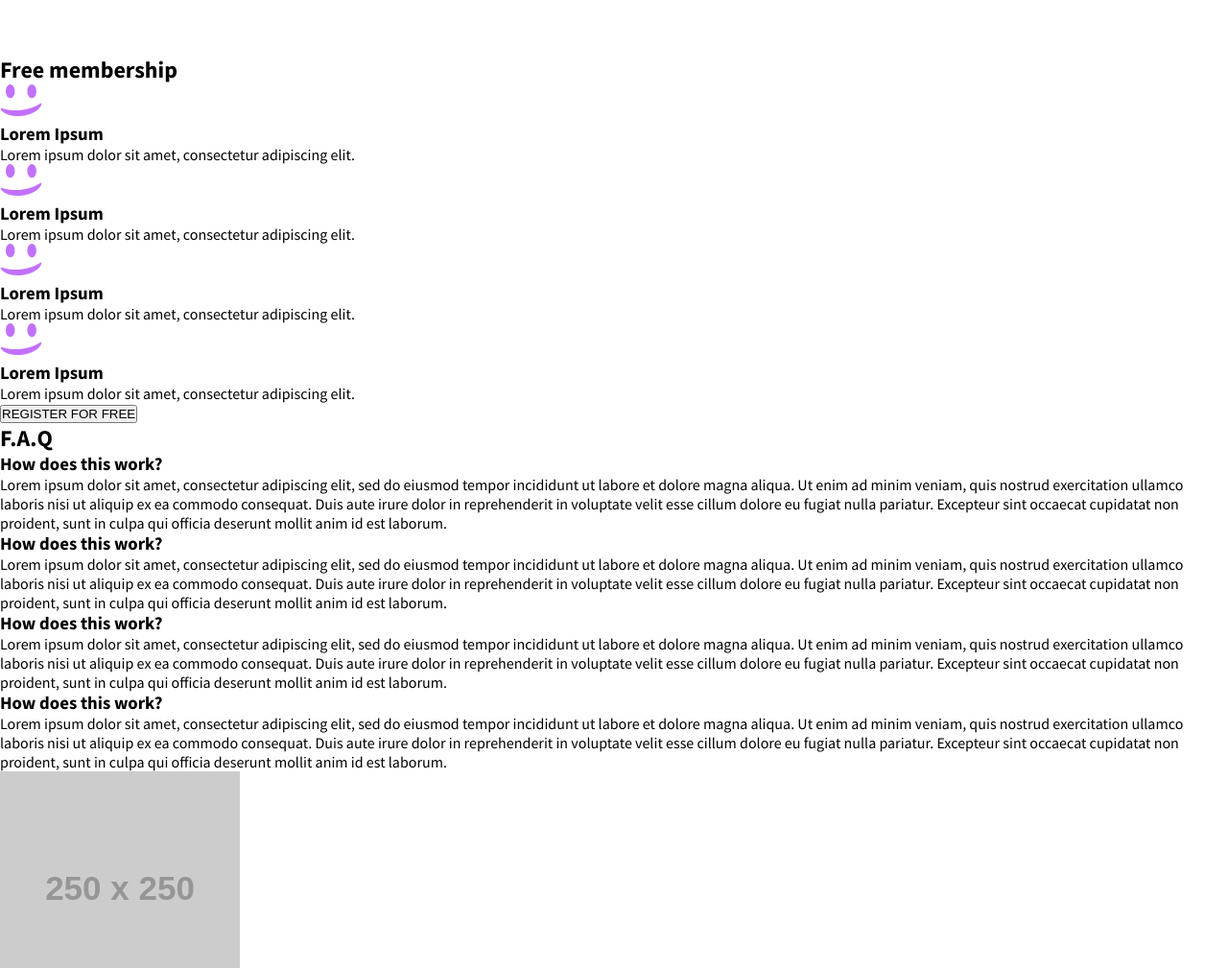
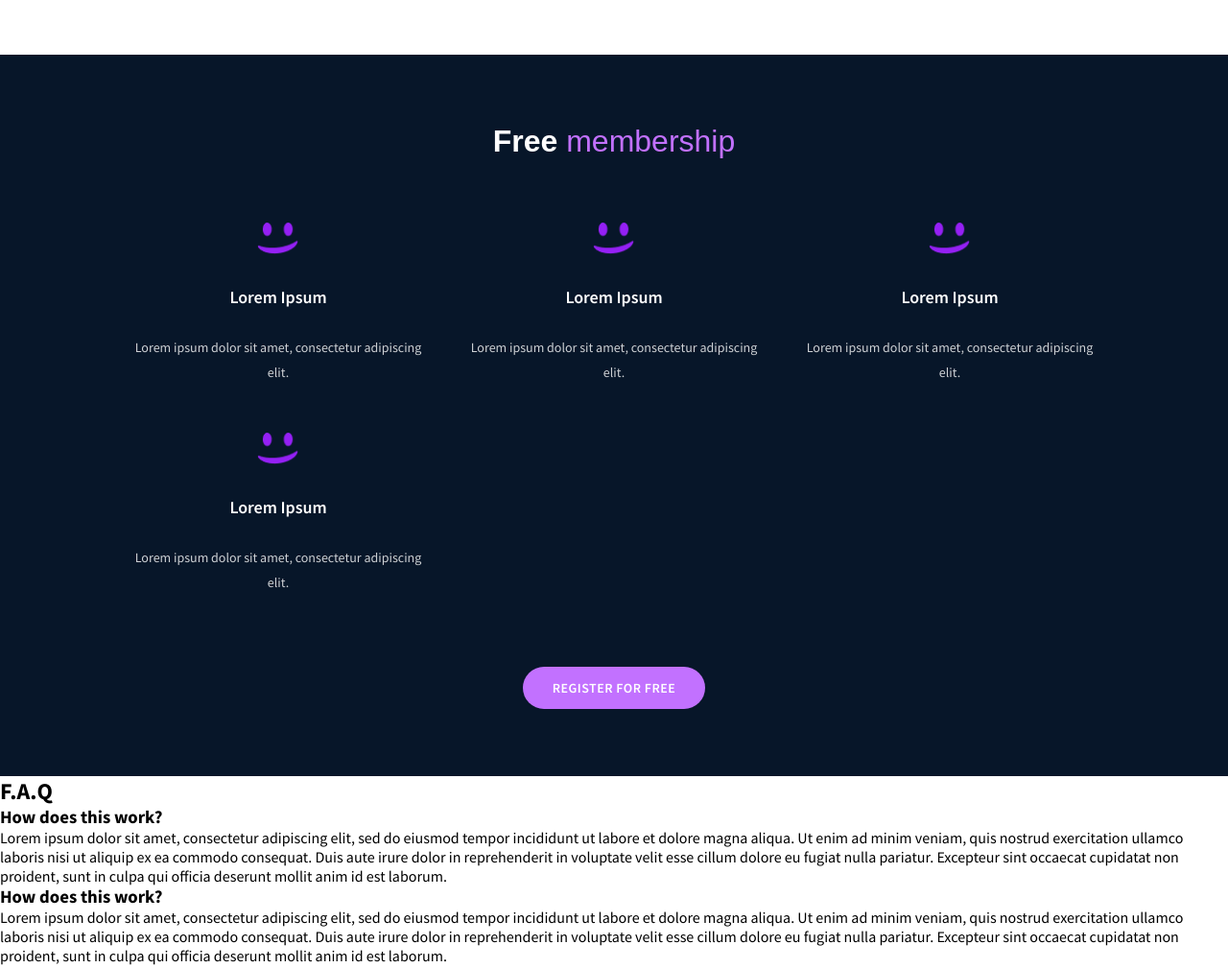
Before and after one commit to tony555t/alx_html_css, a plain HTML site: page css_advanced/index.html in a window 1280 px wide. Shown: the part 1979-2988 px from the top of the page at 96% size. Drawn offline with Linux system fonts and the light colour scheme; placeholder pictures from the web are drawn by us; a web font is replaced by a local one.

Commit message:
memebership section

```diff
--- a/css_advanced/index.html
+++ b/css_advanced/index.html
@@ -180,30 +180,42 @@
 </section>
 
 
+<!-- Free Membership Section -->
+<section class="membership-section">
+    <h2>Free <span>membership</span></h2>
+    <div class="membership-grid">
 
-        <section>
-            <h2>Free membership</h2>
-            <div>
-                <img src="./images/smile.png" alt="">
+        <!-- Membership Benefit 1 -->
+        <div class="membership-card">
+            <img src="./images/smile.png" alt="Smile Icon" class="membership-icon">
             <h3>Lorem Ipsum</h3>
             <p>Lorem ipsum dolor sit amet, consectetur adipiscing elit.</p>
         </div>
-            <div>
-                <img src="./images/smile.png" alt="">
+
+
+        <div class="membership-card">
+            <img src="./images/smile.png" alt="Smile Icon" class="membership-icon">
             <h3>Lorem Ipsum</h3>
             <p>Lorem ipsum dolor sit amet, consectetur adipiscing elit.</p>
         </div>
-            <div>
-                <img src="./images/smile.png" alt="">
+
+
+        <div class="membership-card">
+            <img src="./images/smile.png" alt="Smile Icon" class="membership-icon">
             <h3>Lorem Ipsum</h3>
             <p>Lorem ipsum dolor sit amet, consectetur adipiscing elit.</p>
         </div>
-            <div>
-                <img src="./images/smile.png" alt="">
+
+
+        <div class="membership-card">
+            <img src="./images/smile.png" alt="Smile Icon" class="membership-icon">
             <h3>Lorem Ipsum</h3>
             <p>Lorem ipsum dolor sit amet, consectetur adipiscing elit.</p>
         </div>
-            <button>REGISTER FOR FREE</button>
+
+    </div>
+
+    <button class="register-btn">REGISTER FOR FREE</button>
 </section>
 
         <section>
--- a/css_advanced/styles.css
+++ b/css_advanced/styles.css
@@ -359,3 +359,82 @@ main section:first-child > div:nth-child(2) > div p {
     font-weight: 600;
     margin: 0;
 }
+.membership-section {
+    background-color: #071629;
+    padding: 70px 20px;
+    text-align: center;
+    text-align: center;
+    color: white ;
+}
+.membership-section h2{
+    font-family: 'Source San Pro',sans-serif;
+    font-size: 32px;
+    font: weight 300px;
+    line-height: 40px;
+    margin-bottom: 65px;
+    color: white ;
+}
+.membership-section h2 span {
+    color: #C271FF;
+    font-weight: 300;
+    }
+
+.membership-grid {
+    display: grid;
+    grid-template-columns: repeat(auto-fit, minmax(250px, 1fr));
+    gap: 50px;
+    max-width: 1000px;
+    margin: 0 auto 55px auto;
+    align-items: start;
+    }
+ .membership-card {
+        text-align: center;
+        background: transparent;
+        }
+.membership-icon {
+            width: 44px;
+            height: 35px;
+            margin-bottom: 26px;
+            filter: brightness(0) saturate(100%) invert(35%) sepia(93%) saturate(7495%) hue-rotate(271deg) brightness(96%) contrast(101%);
+            }
+
+ .membership-card h3 {
+                font-family: 'Source Sans Pro', sans-serif;
+                font-size: 18px;
+                font-weight: 600;
+                line-height: 26px;
+                margin-bottom: 26px;
+                color: white;
+                }
+
+ .membership-card p {
+                font-family: 'Source Sans Pro', sans-serif;
+                font-size: 14px;
+                font-weight: 400;
+                line-height: 26px;
+                color: white;
+                opacity: 0.8;
+                margin: 0;
+                }
+
+ .register-btn {
+                background: #C271FF;
+                border: none;
+                border-radius: 22px;
+                color: white;
+                font-family: 'Source Sans Pro', sans-serif;
+                font-size: 14px;
+                font-weight: 600;
+                text-transform: uppercase;
+                letter-spacing: 0.5px;
+                padding: 13px 31px;
+                cursor: pointer;
+                transition: all 0.3s ease;
+                margin-top: 20px;
+                }
+
+.register-btn:hover {
+    background: #b85eee;
+    transform: translateY(-2px);
+    box-shadow: 0 8px 20px rgba(194, 113, 255, 0.3);
+    }
```
Also changed, not shown: 1 other file. Lines whose indentation alone changed are shown as unchanged.
